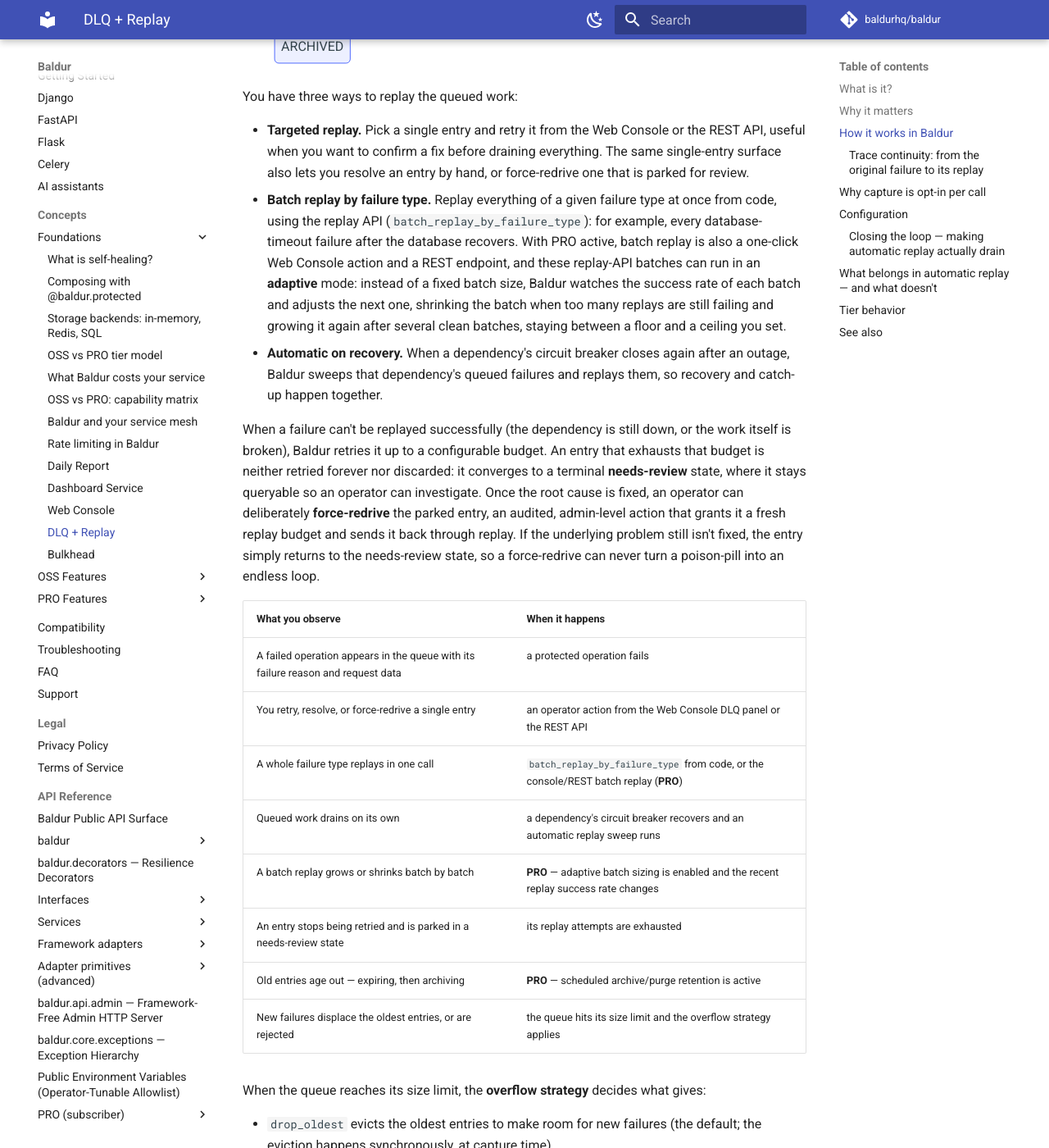
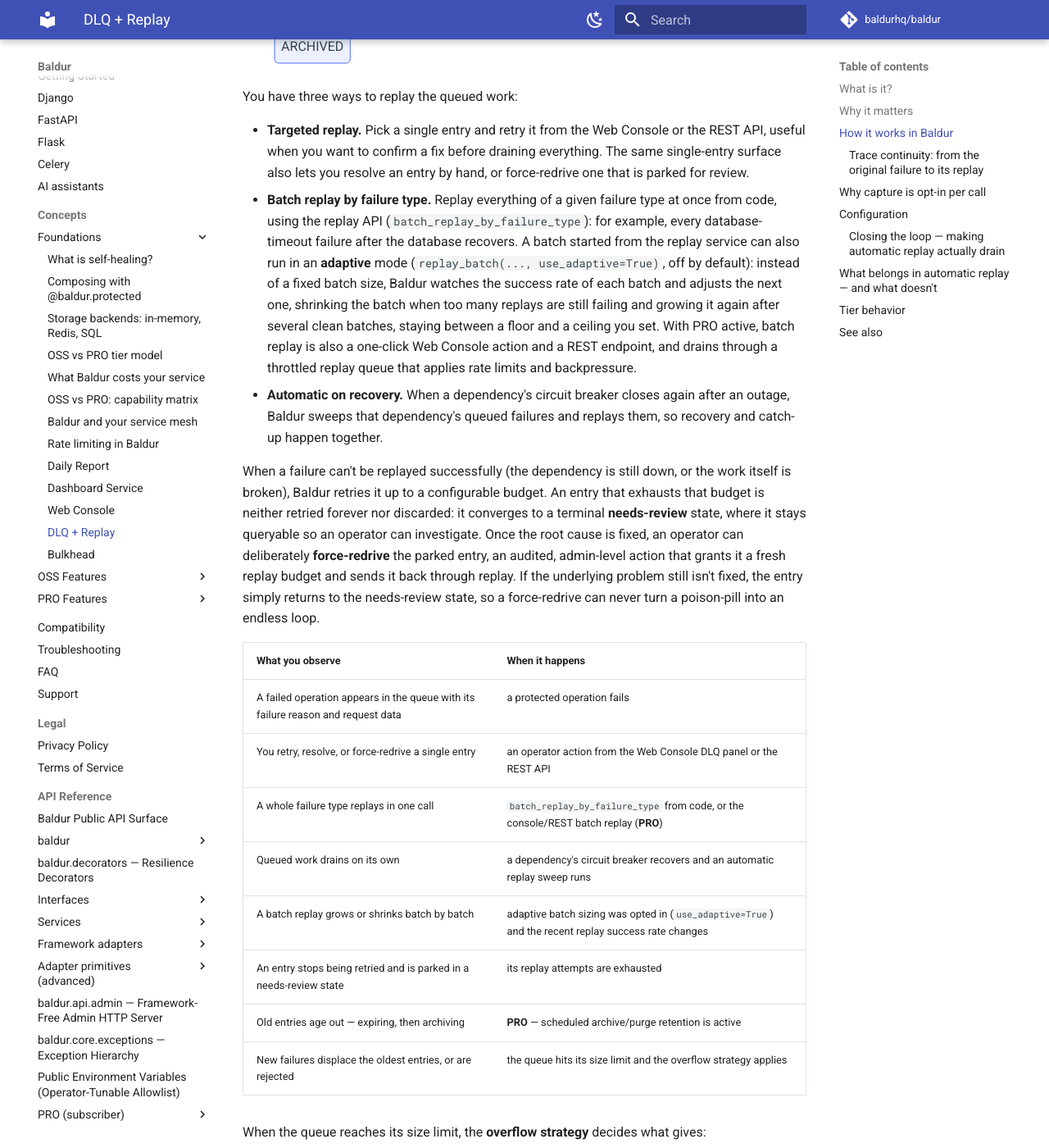
Before and after one commit to baldurhq/baldur, an MkDocs documentation site: the page built from docs/concepts/foundations/dlq-replay.md, in a window 1280 px wide and 1400 px high, scrolled down 1972 px. Shown: the whole window at 82% size. Built offline with MkDocs 1.6.1 and Material for MkDocs 9.7.7, drawn with Linux system fonts in a browser that asks for light colours; comment, search, counter and statistics services are not loaded; some of the changed text lies outside the part shown.

Commit message:
docs(tiers): Sentinel and adaptive batch sizing are OSS, not PRO
Two published pages sold OSS capabilities as paid. Redis Sentinel is
fully wired in the core with no gate (redis+sentinel:// URLs through
adapters/redis/connection_factory.py) - the FAQ and the story page now
say so instead of crediting PRO. Adaptive, success-rate-driven batch
sizing likewise ships in the core (replay_batch(use_adaptive=True),
off by default); what PRO actually adds on top of batch replay is the
console/REST surface and the throttled, adaptively paced replay queue.
The dlq-replay concept page, its observability table, and the pricing
row now draw that line where the code draws it.

```diff
--- a/docs/concepts/foundations/dlq-replay.md
+++ b/docs/concepts/foundations/dlq-replay.md
@@ -67,11 +67,13 @@
   you resolve an entry by hand, or force-redrive one that is parked for review.
 - **Batch replay by failure type.** Replay everything of a given failure type at once from code,
   using the replay API (`batch_replay_by_failure_type`): for example, every database-timeout failure
-  after the database recovers. With PRO active, batch replay is also a one-click Web Console action
-  and a REST endpoint, and these replay-API batches can run in an **adaptive** mode: instead of a
+  after the database recovers. A batch started from the replay service can also run in an
+  **adaptive** mode (`replay_batch(..., use_adaptive=True)`, off by default): instead of a
   fixed batch size, Baldur watches the success rate of each batch and adjusts the next one, shrinking
   the batch when too many replays are still failing and growing it again after several clean batches,
-  staying between a floor and a ceiling you set.
+  staying between a floor and a ceiling you set. With PRO active, batch replay is also a one-click
+  Web Console action and a REST endpoint, and drains through a throttled replay queue that applies
+  rate limits and backpressure.
 - **Automatic on recovery.** When a dependency's circuit breaker closes again after an outage, Baldur
   sweeps that dependency's queued failures and replays them, so recovery and catch-up happen
   together.
@@ -90,7 +92,7 @@
 | You retry, resolve, or force-redrive a single entry | an operator action from the Web Console DLQ panel or the REST API |
 | A whole failure type replays in one call | `batch_replay_by_failure_type` from code, or the console/REST batch replay (**PRO**) |
 | Queued work drains on its own | a dependency's circuit breaker recovers and an automatic replay sweep runs |
-| A batch replay grows or shrinks batch by batch | **PRO** — adaptive batch sizing is enabled and the recent replay success rate changes |
+| A batch replay grows or shrinks batch by batch | adaptive batch sizing was opted in (`use_adaptive=True`) and the recent replay success rate changes |
 | An entry stops being retried and is parked in a needs-review state | its replay attempts are exhausted |
 | Old entries age out — expiring, then archiving | **PRO** — scheduled archive/purge retention is active |
 | New failures displace the oldest entries, or are rejected | the queue hits its size limit and the overflow strategy applies |
@@ -318,10 +320,11 @@
   on-disk fallback when the store is unreachable, size limits with the
   `drop_oldest` / `reject` overflow strategies, the Web Console DLQ panel and the read REST
   endpoints (list, detail, facet counts, cleanup stats), the single-entry actions (retry, resolve,
-  force-redrive), batch replay by failure type from code, and automatic replay on circuit-breaker
+  force-redrive), batch replay by failure type from code with opt-in adaptive
+  (success-rate-driven) batch sizing, and automatic replay on circuit-breaker
   recovery with the armed/disarmed surface.
 - **With PRO active**: batch replay becomes a one-click console action and REST endpoint, replay
-  gains adaptive (success-rate-driven) batch sizing and a throttled replay queue, the
+  gains a throttled replay queue, the
   `compress_oldest` overflow strategy and its compressed summaries become available, evictions move
   off the capture path to a background water-level worker, the outbox gains its disk-durable mode
   and separate drain-worker liveness monitoring, scheduled archive/purge retention ages old
```
Also changed, not shown: docs/faq.md (+2 -1 lines), docs/pricing.md (+1 -1 lines), docs/why-i-built-baldur.md (+2 -2 lines).
